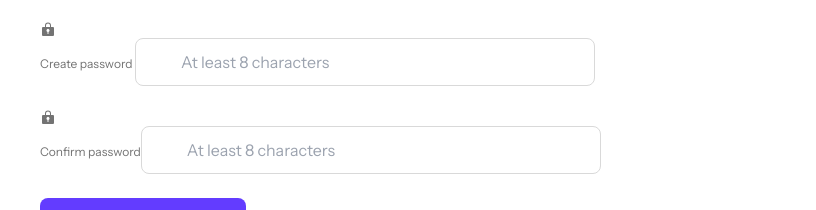
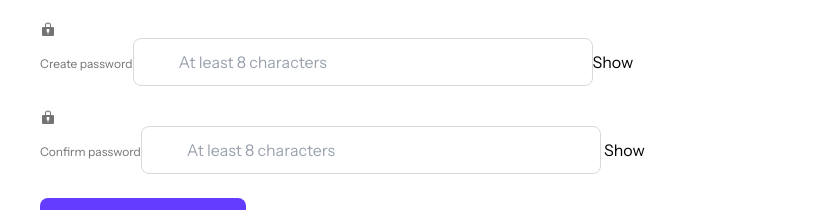
Before and after one commit to good-mistake/link-sharing-app, a Next.js app: page /signup in a window 1280 px wide. Shown: the part 420-630 px from the top of the page, without its empty margins (0-816 px from the left). Built offline with nearby package versions, Linux system fonts and the light colour scheme.

Commit message:
added farmer

```diff
--- a/package.json
+++ b/package.json
@@ -1,8 +1,8 @@
 {
   "name": "link-sharing-app",
   "version": "0.1.0",
-  "private": true,  "type": "module"
-,
+  "private": true,
+  "type": "module",
   "scripts": {
     "dev": "next dev --turbopack",
     "build": "next build",
@@ -16,6 +16,7 @@
     "cors": "^2.8.5",
     "dotenv": "^16.4.7",
     "express": "^4.21.2",
+    "framer-motion": "^12.4.1",
     "jsonwebtoken": "^9.0.2",
     "mongoose": "^8.9.5",
     "next": "15.1.6",
--- a/src/app/signup/page.tsx
+++ b/src/app/signup/page.tsx
@@ -3,6 +3,8 @@ import { useRouter } from "next/navigation";
 import Image from "next/image";
 import "../../styles/styles.scss";
 import { useState } from "react";
+import { motion } from "framer-motion";
+
 export default function Signup() {
   const router = useRouter();
 
@@ -13,28 +15,35 @@ export default function Signup() {
   });
   const [error, setError] = useState("");
   const [success, setSuccess] = useState("");
+  const [loading, setLoading] = useState(false);
+  const [showPassword, setShowPassword] = useState(false);
+
   const handleChange = (e: React.ChangeEvent<HTMLInputElement>) => {
     const { id, value } = e.target;
     setFormData((prevData) => ({
       ...prevData,
-      [id]: value,
+      [id]: value.trim(),
     }));
   };
 
   const handleSubmit = async (e: React.FormEvent) => {
     e.preventDefault();
+    setLoading(true);
     const { email, password, confirmPassword } = formData;
 
     if (!email.includes("@")) {
       setError("Please enter a valid email.");
+      setLoading(false);
       return;
     }
     if (password.length < 8) {
       setError("Password must be at least 8 characters long.");
+      setLoading(false);
       return;
     }
     if (password !== confirmPassword) {
       setError("Passwords do not match.");
+      setLoading(false);
       return;
     }
     try {
@@ -59,7 +68,7 @@ export default function Signup() {
       setError("");
       setTimeout(() => {
         router.push("/login");
-      }, 500);
+      }, 1000);
     } catch (err: unknown) {
       console.error("Signup error:", err);
 
@@ -68,10 +77,17 @@ export default function Signup() {
       } else {
         setError("An unexpected error occurred");
       }
+    } finally {
+      setLoading(false);
     }
   };
   return (
-    <div className="w-full flex justify-center flex-col loginContainer items-center">
+    <motion.div
+      initial={{ opacity: 0, y: 20 }}
+      animate={{ opacity: 1, y: 0 }}
+      transition={{ duration: 0.6 }}
+      className="w-full flex justify-center flex-col loginContainer items-center"
+    >
       <div className="">
         <Image
           src="/images/logo-devlinks-large.svg"
@@ -81,10 +97,12 @@ export default function Signup() {
           priority
         />
       </div>
-
-      <form
+      <motion.form
         onSubmit={handleSubmit}
-        className=" bg-white p-6 rounded-lg shadow-lg space-y-4"
+        className="bg-white p-6 rounded-lg shadow-lg space-y-4 w-[350px]"
+        initial={{ scale: 0.95, opacity: 0 }}
+        animate={{ scale: 1, opacity: 1 }}
+        transition={{ duration: 0.4 }}
       >
         <h1 className="header">Create account</h1>
         <p>Let’s get you started sharing your links!</p>
@@ -110,6 +128,7 @@ export default function Signup() {
             placeholder="e.g. alex@email.com"
             className="input "
             onChange={handleChange}
+            autoFocus
           />
         </div>
         <div className="relative w-full">
@@ -126,15 +145,22 @@ export default function Signup() {
             htmlFor="password"
             className="block text-sm font-medium text-gray-700"
           >
-            Create password{" "}
+            Create password
           </label>
           <input
-            type="password"
+            type={showPassword ? "text" : "password"}
             id="password"
             placeholder="At least 8 characters"
             className="input"
             onChange={handleChange}
+            autoFocus
           />
+          <span
+            onClick={() => setShowPassword(!showPassword)}
+            className="absolute top-1/2 transform -translate-y-[60%] right-2 flex items-center"
+          >
+            {showPassword ? "Hide" : "Show"}
+          </span>
         </div>
         <div className="relative w-full">
           <span className="absolute top-1/2 transform -translate-y-[60%] left-4 flex items-center">
@@ -153,16 +179,32 @@ export default function Signup() {
             Confirm password
           </label>
           <input
-            type="password"
+            type={showPassword ? "text" : "password"}
             id="confirmPassword"
             placeholder="At least 8 characters"
             className="input"
             onChange={handleChange}
-          />
+            autoFocus
+          />{" "}
+          <span
+            onClick={() => setShowPassword(!showPassword)}
+            className="absolute top-1/2 transform -translate-y-[60%] right-2 flex items-center"
+          >
+            {showPassword ? "Hide" : "Show"}
+          </span>
         </div>
-        <button type="submit" className="loginBtn w-full">
-          Create new account
-        </button>{" "}
+        <motion.button
+          type="submit"
+          whileTap={{ scale: 0.95 }}
+          disabled={loading}
+          className="loginBtn w-full flex justify-center items-center gap-2"
+        >
+          {loading ? (
+            <span className="w-5 h-5 border-2 border-white border-t-transparent rounded-full animate-spin"></span>
+          ) : (
+            "Create new account"
+          )}
+        </motion.button>
         {success && <div>{success}</div>}
         {error && <div className="text-red-500 text-sm">{error}</div>}
         <p>
@@ -175,7 +217,7 @@ export default function Signup() {
             Login
           </button>
         </p>
-      </form>
-    </div>
+      </motion.form>
+    </motion.div>
   );
 }
```
Also changed, not shown: 1 other file (tests, documents, lock files or other folders).
